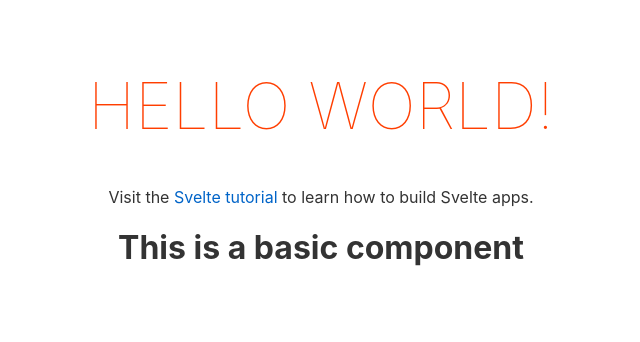
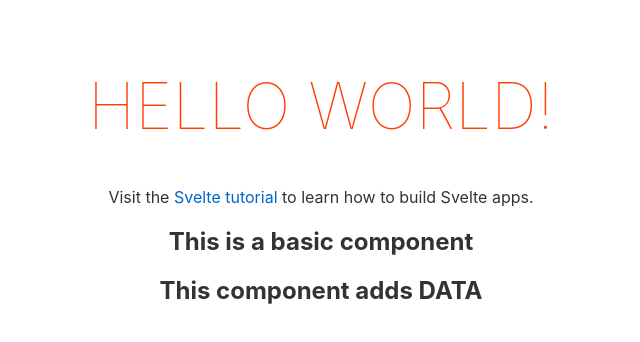
Before and after one commit to osotorrio/learning-svelte, a Svelte app: page / in a window 1280 px wide. Shown: the top 342 px of the page, without its empty margins (319-959 px from the left). Built offline with nearby package versions, Linux system fonts and the light colour scheme.

Commit message:
1.Introduction b.Adding data

```diff
--- a/src/1-introduction/a-basics.svelte
+++ b/src/1-introduction/a-basics.svelte
@@ -1 +1 @@
-<h1>This is a basic component</h1>
+<h2>This is a basic component</h2>
--- /dev/null
+++ b/src/1-introduction/b-adding-data.svelte
@@ -0,0 +1,7 @@
+<script>
+  const data = "data";
+</script>
+
+<h2>
+  This component adds {data.toLocaleUpperCase()}
+</h2>
--- a/src/App.svelte
+++ b/src/App.svelte
@@ -1,5 +1,6 @@
 <script>
   import Basics from "./1-introduction/a-basics.svelte";
+  import AddingData from "./1-introduction/b-adding-data.svelte";
   export let name;
 </script>
 
@@ -10,6 +11,7 @@
     how to build Svelte apps.
   </p>
   <Basics />
+  <AddingData />
 </main>
 
 <style>
```
